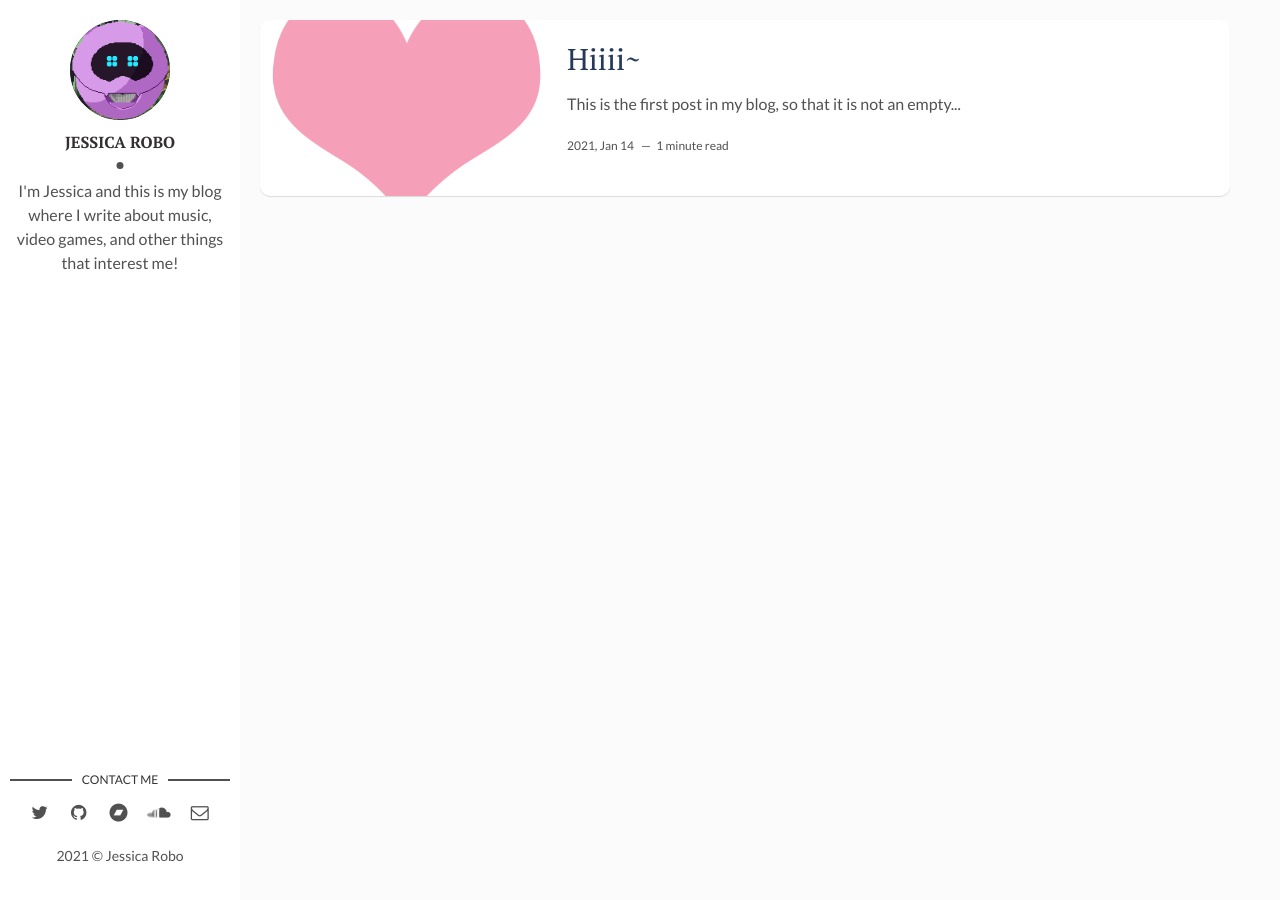
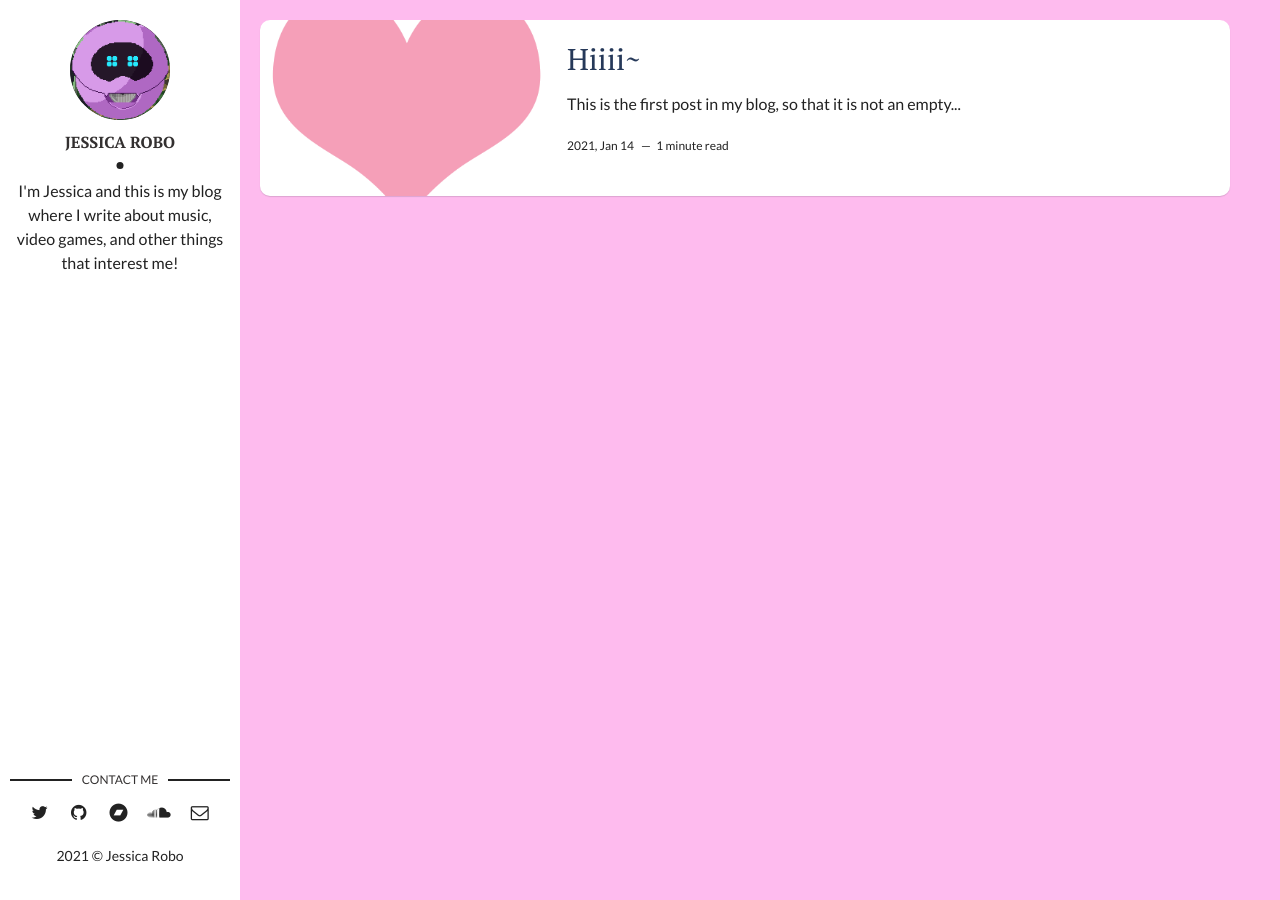
Before and after one commit to jessicarobo/jessicarobo.github.io, a Jekyll site: the page built from index.html, in a window 1280 px wide. Built offline with Jekyll 4.4.1, drawn with Linux system fonts in a browser that asks for light colours; the list of posts is cut into pages by our own code.

Commit message:
515151 to 222

```diff
--- a/assets/css/main.css
+++ b/assets/css/main.css
@@ -774,8 +774,8 @@ html {
 
 body {
   font-family: 'Lato', sans-serif;
-  color: #515151;
-  background-color: #fbfbfb;
+  color: #222;
+  background-color: #febbee;
   margin: 0;
   -webkit-font-smoothing: antialiased;
   -moz-osx-font-smoothing: grayscale;
@@ -992,7 +992,7 @@ table tfoot td {
   height: 7px;
   -webkit-border-radius: 100%;
           border-radius: 100%;
-  background-color: #515151;
+  background-color: #222;
 }
 
 .about p {
@@ -1043,7 +1043,7 @@ table tfoot td {
   position: absolute;
   top: 50%;
   left: 0;
-  background-color: #515151;
+  background-color: #222;
 }
 
 .contact .contact-title::after {
@@ -1058,7 +1058,7 @@ table tfoot td {
   position: absolute;
   top: 50%;
   right: 0;
-  background-color: #515151;
+  background-color: #222;
 }
 
 .contact ul {
@@ -1078,7 +1078,7 @@ table tfoot td {
 }
 
 .contact ul li a {
-  color: #515151;
+  color: #222;
   display: block;
   padding: 5px;
   font-size: 18px;
@@ -1174,7 +1174,7 @@ footer .copyright {
 a.older-posts, a.newer-posts {
   font-size: 18px;
   display: inline-block;
-  color: #515151;
+  color: #222;
   -webkit-transition: -webkit-transform .2s;
   transition: -webkit-transform .2s;
   -o-transition: transform .2s;
```
